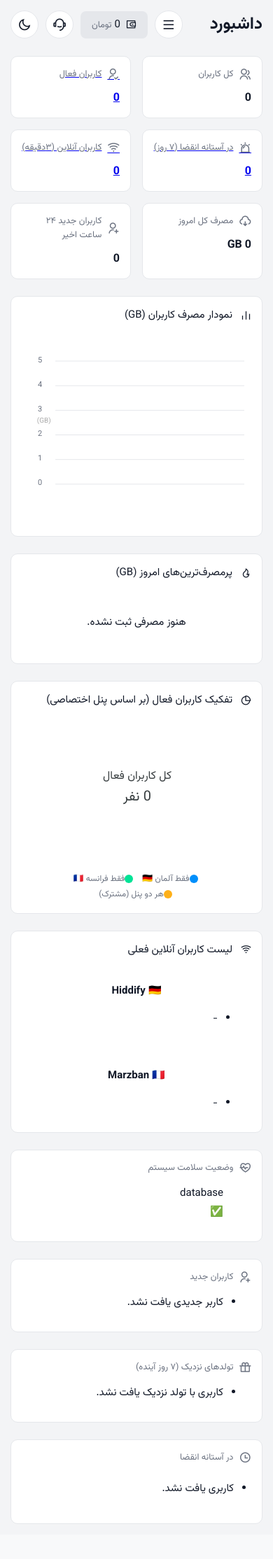
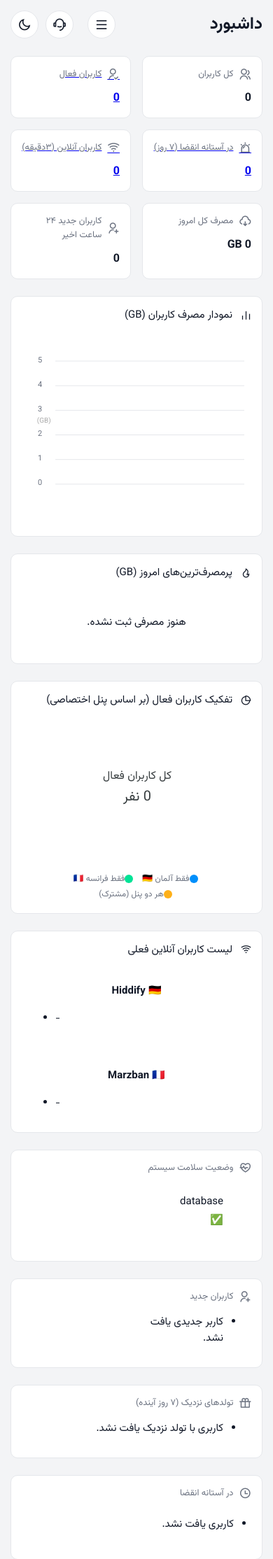
Before and after one commit to nzrmohammad/VPanel-Manager, a Flask app: page /admin/dashboard in a window 390 px wide. Shown: the top 2228 px of the page at 70% size. Before the commit the page ends 2178 px from the top, so only its background shows below. Run offline with Flask 3, Linux system fonts and the light colour scheme; the visitor is signed in with stand-in values (Sample User, id 1); data that the repository does not hold is empty; parts of the project's set-up code (start-up, migrations or seed data) failed here and were passed over; some libraries are stand-ins or nearby versions.

Commit message:
نهایی

```diff
--- a/bot/database.py
+++ b/bot/database.py
@@ -2436,7 +2436,7 @@ class DatabaseManager:
         return list(weekly_usage_by_user_id.values())
 
     def get_previous_day_total_usage(self, uuid_id: int) -> float:
-        """مجموع مصرف کل یک کاربر در روز گذشته را محاسبه می‌کند."""
+        """مجموع مصرف کل یک کاربر در روز گذشته را به صورت دقیق محاسبه می‌کند."""
         tehran_tz = pytz.timezone("Asia/Tehran")
         yesterday_tehran = datetime.now(tehran_tz).date() - timedelta(days=1)
 
@@ -2444,19 +2444,22 @@ class DatabaseManager:
         day_end_utc = day_start_utc + timedelta(days=1)
 
         with self._conn() as c:
-            query = """
-                SELECT
-                    (MAX(hiddify_usage_gb) - MIN(hiddify_usage_gb)) as h_usage,
-                    (MAX(marzban_usage_gb) - MIN(marzban_usage_gb)) as m_usage
-                FROM usage_snapshots
-                WHERE uuid_id = ? AND taken_at >= ? AND taken_at < ?
-            """
-            row = c.execute(query, (uuid_id, day_start_utc, day_end_utc)).fetchone()
-
-            h_usage = max(0, row['h_usage'] if row and row['h_usage'] else 0)
-            m_usage = max(0, row['m_usage'] if row and row['m_usage'] else 0)
-
-            return h_usage + m_usage
+            last_snap_before = c.execute("SELECT hiddify_usage_gb, marzban_usage_gb FROM usage_snapshots WHERE uuid_id = ? AND taken_at < ? ORDER BY taken_at DESC LIMIT 1", (uuid_id, day_start_utc)).fetchone()
+            snapshots_yesterday = c.execute("SELECT hiddify_usage_gb, marzban_usage_gb FROM usage_snapshots WHERE uuid_id = ? AND taken_at >= ? AND taken_at < ? ORDER BY taken_at ASC", (uuid_id, day_start_utc, day_end_utc)).fetchall()
+
+            last_h = last_snap_before['hiddify_usage_gb'] if last_snap_before and last_snap_before['hiddify_usage_gb'] is not None else 0.0
+            last_m = last_snap_before['marzban_usage_gb'] if last_snap_before and last_snap_before['marzban_usage_gb'] is not None else 0.0
+
+            total_usage = 0.0
+            for snap in snapshots_yesterday:
+                h_diff = max(0, (snap['hiddify_usage_gb'] or 0.0) - last_h)
+                m_diff = max(0, (snap['marzban_usage_gb'] or 0.0) - last_m)
+                total_usage += h_diff + m_diff
+
+                last_h = snap['hiddify_usage_gb'] or 0.0
+                last_m = snap['marzban_usage_gb'] or 0.0
+
+            return total_usage
 
     def create_notification(self, user_id: int, title: str, message: str, category: str = 'info'):
         """یک اعلان جدید برای کاربر در دیتابیس ثبت می‌کند."""
--- a/webapp/static/css/responsive.css
+++ b/webapp/static/css/responsive.css
@@ -73,6 +73,9 @@
     #dailyUsageChart {
         transform: translateX(-20px);
     }
+    .header-wallet-balance {
+        display: none;
+    }
 }
 
 /* === موبایل (کمتر از 768 پیکسل) === */
@@ -136,17 +139,17 @@
     .user-list.multi-column .user-list-item:not(:nth-last-child(-n+2)) {
         border-bottom: 1px solid var(--border-color);
     }
-    .make-two-column {
+  .make-two-column {
         display: grid;
         grid-template-columns: 1fr 1fr;
-        gap: 1rem;
+        gap: 0.5rem 1.5rem; /* فاصله عمودی و افقی بین آیتم‌ها */
     }
     .make-two-column .user-list-item {
-        padding-bottom: 1rem;
-        border-bottom: 1px solid var(--border-color);
+        border-bottom: none; /* حذف خط زیرین پیش‌فرض */
     }
-    .make-two-column .user-list-item:nth-last-child(-n+2) {
-        border-bottom: none;
+    /* اضافه کردن خط جداکننده به آیتم‌هایی که در انتهای سطر نیستند */
+    .make-two-column .user-list-item:not(:nth-last-child(-n+2)) {
+         border-bottom: 1px solid var(--border-color);
     }
     .sidebar-column .user-list-item {
         display: flex;
@@ -325,4 +328,22 @@
     .info-card {
         overflow: hidden;
     }
+    .make-two-column {
+        display: grid;
+        grid-template-columns: 1fr 1fr;
+        gap: 1rem;
+    }
+    .make-two-column .user-list-item {
+        padding-bottom: 1rem;
+        border-bottom: 1px solid var(--border-color);
+    }
+    .make-two-column .user-list-item:nth-last-child(-n+2) {
+        border-bottom: none;
+    }
+    .sidebar-column .user-list-item {
+        display: flex;
+        flex-direction: column;
+        align-items: flex-start;
+        gap: 0.25rem;
+    }
 }
--- a/webapp/static/css/style.css
+++ b/webapp/static/css/style.css
@@ -528,3 +528,23 @@ button, input, select, textarea {
     font-size: 0.8rem;
     color: var(--text-secondary);
 }
+.online-users-grid .user-list {
+    direction: ltr;
+}
+.online-users-grid .user-list-item {
+    text-align: left;
+}
+.user-list .user-list-item {
+    display: flex; /* <-- این خط اضافه شود */
+    align-items: center; /* <-- این خط اضافه شود */
+    justify-content: space-between; /* <-- این خط اضافه شود */
+    padding: 0.75rem 0;
+    border-bottom: 1px solid var(--border-color);
+}
+.user-list li:last-child {
+    border-bottom: none;
+}
+.ltr-list {
+    direction: ltr;
+    text-align: left;
+}
--- a/webapp/templates/admin_dashboard.html
+++ b/webapp/templates/admin_dashboard.html
@@ -67,13 +67,13 @@
                 <div class="online-users-grid">
                     <div>
                         <h4>Hiddify 🇩🇪</h4>
-                        <ul class="user-list">
+                        <ul class="user-list make-two-column ltr-list">
                             {% for user in online_users_hiddify %}<li class="user-list-item"><span>{{ user.name }}</span></li>{% else %}<li>-</li>{% endfor %}
                         </ul>
                     </div>
                     <div>
                         <h4>Marzban 🇫🇷</h4>
-                        <ul class="user-list">
+                        <ul class="user-list make-two-column ltr-list">
                             {% for user in online_users_marzban %}<li class="user-list-item"><span>{{ user.name }}</span></li>{% else %}<li>-</li>{% endfor %}
                         </ul>
                     </div>
@@ -84,7 +84,7 @@
         <div class="sidebar-column">
             <div class="info-card">
                 <div class="card-header"><i class="ri-heart-pulse-line icon"></i><span>وضعیت سلامت سیستم</span></div>
-                <ul class="user-list health-status-list">
+                <ul class="user-list health-status-list make-two-column">
                     {% for service_name, status in system_health.items() %}
                     <li class="user-list-item">
                         <span class="text-capitalize">{{ service_name }}</span>
@@ -99,7 +99,7 @@
             </div>
             <div class="info-card">
                 <div class="card-header"><i class="ri-user-add-line icon"></i><span>کاربران جدید</span></div>
-                <ul class="user-list">
+                <ul class="user-list make-two-column">
                     {% for user in new_users_last_24h %}
                         <li class="user-list-item">
                             <span>{{ user.name }}</span>
--- a/webapp/user_routes.py
+++ b/webapp/user_routes.py
@@ -142,6 +142,8 @@ def serve_base64_subscription(uuid):
 @user_bp.route('/<string:uuid>/links')
 def subscription_links_page(uuid):
     user_record = db.get_user_uuid_record(uuid)
+    user_data = user_service.get_processed_user_data(uuid)
+
     if not user_record or not user_record.get('user_id'):
         abort(404, "کاربر یا شناسه کاربری یافت نشد")
 
@@ -171,7 +173,6 @@ def subscription_links_page(uuid):
         {"type": "همه کانفیگ‌ها (Base64)", "url": url_for('user.serve_base64_subscription', uuid=uuid, _external=True, _scheme='https')}
     ]
 
-    user_data = {"username": "کاربر"}
     return render_template('subscription_links_page.html', user=user_data, subscription_links=subscription_links, individual_configs=individual_configs)
 
 
```
